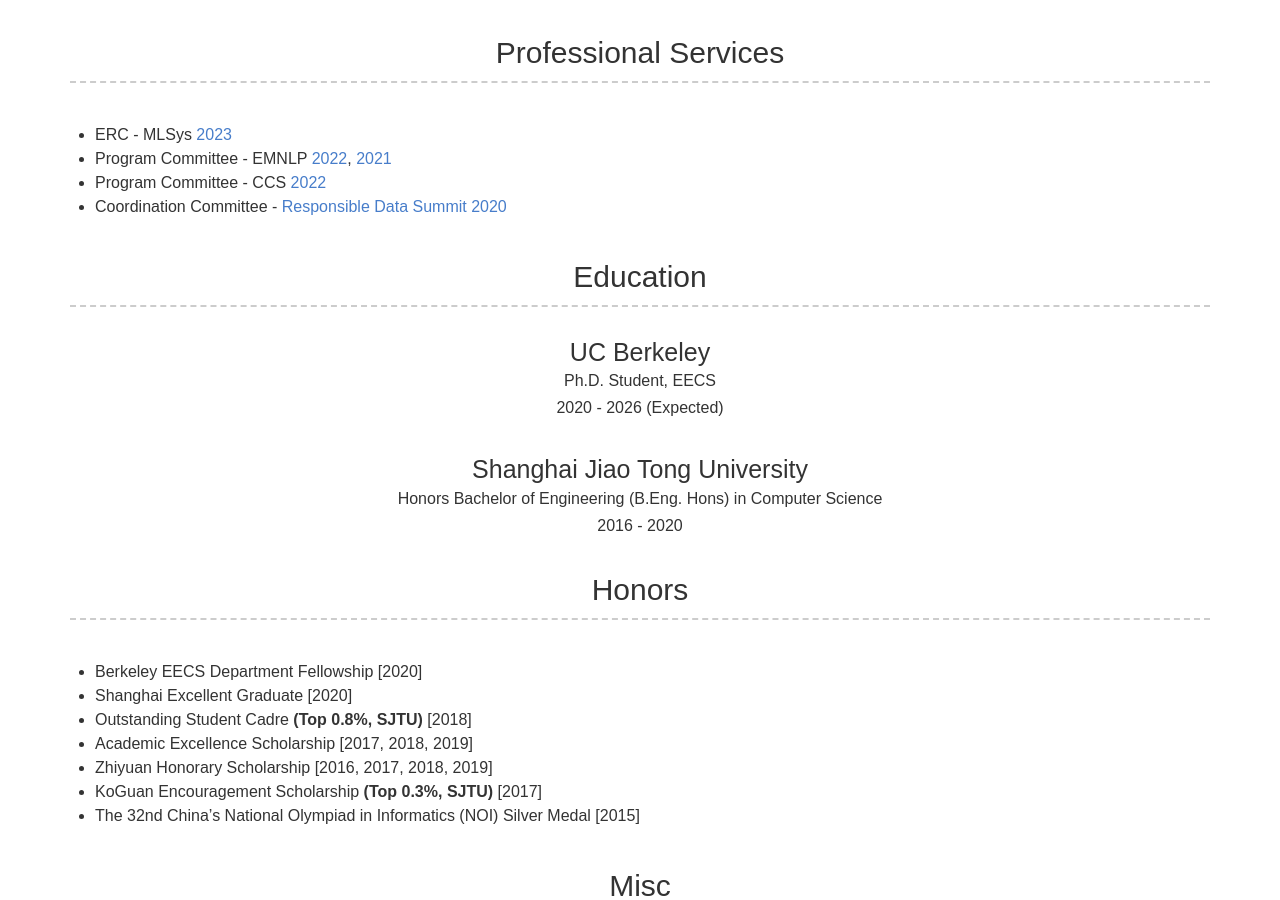
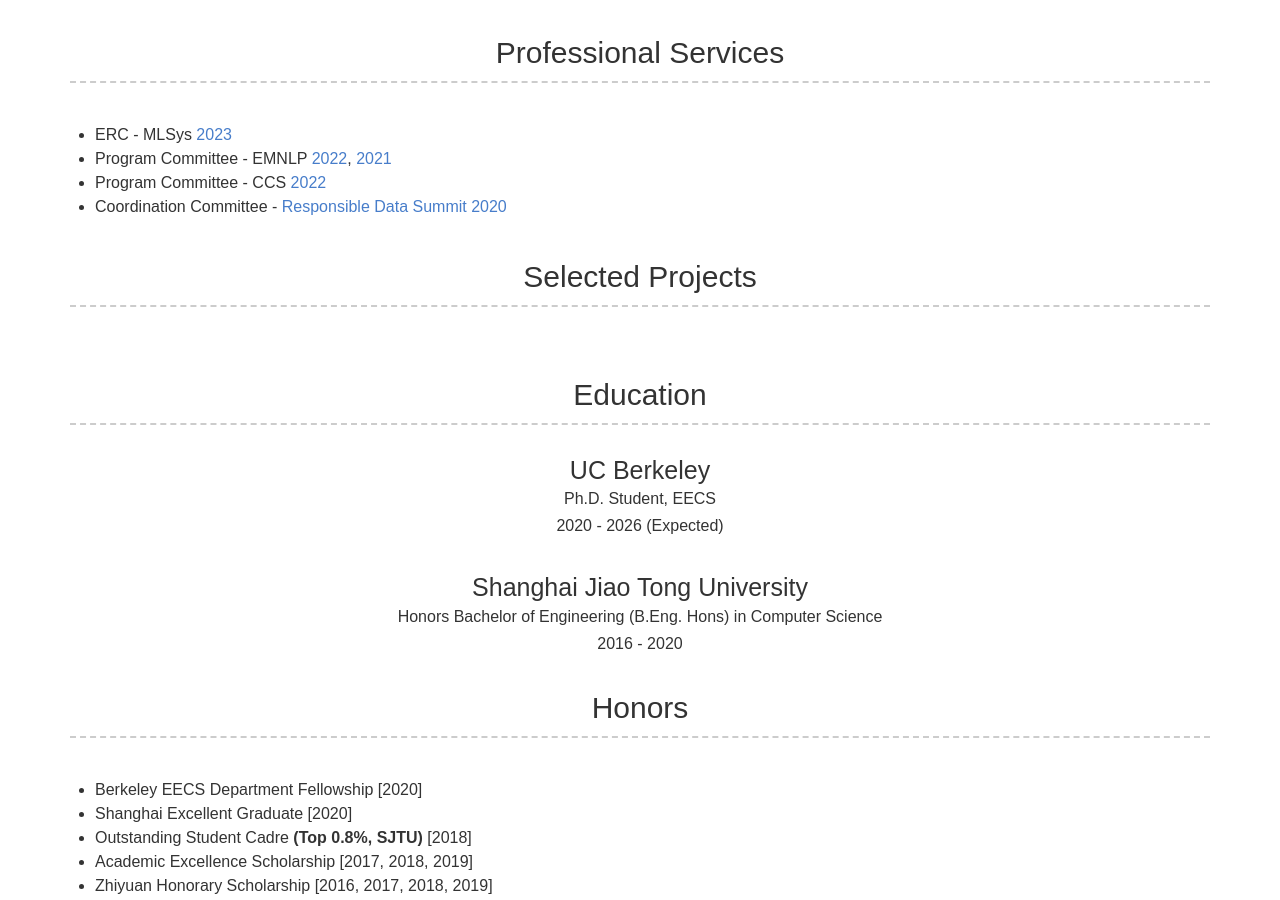
Before and after one commit to sproogen/modern-resume-theme, a Jekyll site: the page built from index.md, in a window 1280 px wide and 900 px high, scrolled down 1380 px. Built offline with Jekyll 4.4.1, drawn with Linux system fonts in a browser that asks for light colours; nearby versions of some CDN libraries; some web fonts are replaced.

Commit message:
Update default.html

```diff
--- a/_layouts/default.html
+++ b/_layouts/default.html
@@ -15,6 +15,8 @@
       {%- include publications.html -%}
 
       {%- include service.html -%}
+
+      {%- include project.html -%}
 
       {%- if site.data.education.size > 0 -%}
         {%- include education.html -%}
```
